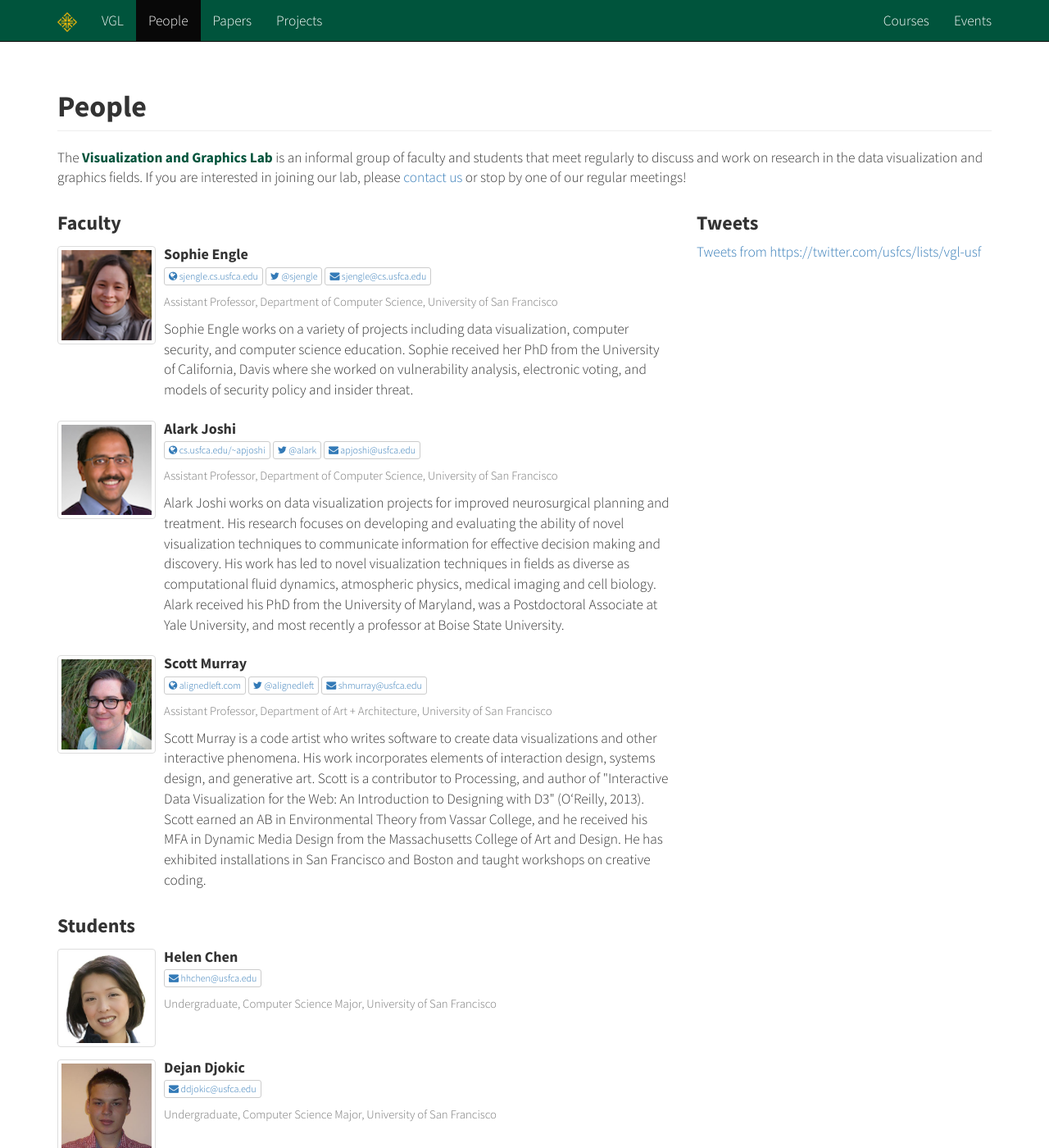
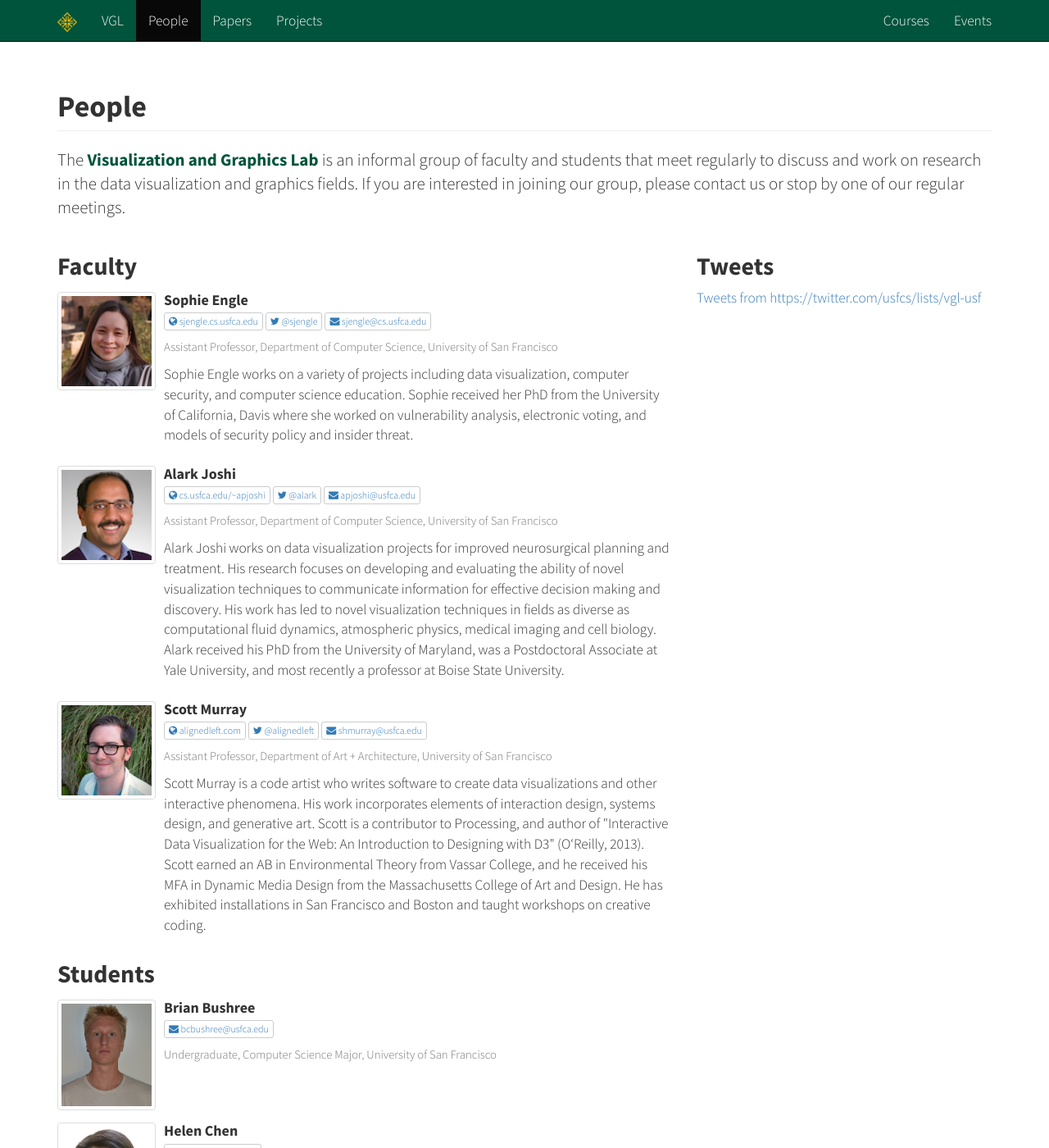
Before and after one commit to usfvgl/usfvgl.github.io, a Jekyll site: the page built from people/index.html, in a window 1280 px wide and 1400 px high. Shown: the whole window at 82% size. Built offline with Jekyll 4.4.1, drawn with Linux system fonts in a browser that asks for light colours; nearby versions of some CDN libraries; comment, search, counter and statistics services are not loaded; some of the changed text lies outside the part shown.

Commit message:
Adding new students.

```diff
--- a/_data/people.yml
+++ b/_data/people.yml
@@ -1,5 +1,4 @@
 ---
-
 # All icons are Font Awesome icons. See a list at:
 # https://fortawesome.github.io/Font-Awesome/icons/
 
@@ -16,6 +15,7 @@
 #     link: [link to website]
 #     icon: [fontawesome icon]
 
+#############################
 faculty:
   - first: 'Alark'
     last : 'Joshi'
@@ -45,6 +45,7 @@
       - name: 'apjoshi@usfca.edu'
         link: 'mailto:apjoshi@usfca.edu'
         icon: 'fa-envelope'
+
   - first: 'Sophie'
     last : 'Engle'
     image: 'engle.png'
@@ -68,6 +69,7 @@
       - name: 'sjengle@cs.usfca.edu'
         link: 'mailto:sjengle@cs.usfca.edu'
         icon: 'fa-envelope'
+
   - first: 'Scott'
     last : 'Murray'
     image: 'murray.jpg'
@@ -97,6 +99,7 @@
         link: 'mailto:shmurray@usfca.edu'
         icon: 'fa-envelope'
 
+#############################
 students:
   - first: 'Dejan'
     last : 'Djokic'
@@ -109,6 +112,7 @@
       - name: 'ddjokic@usfca.edu'
         link: 'mailto:ddjokic@usfca.edu'
         icon: 'fa-envelope'
+
   - first: 'Helen'
     last : 'Chen'
     image: 'chen.jpg'
@@ -120,3 +124,27 @@
       - name: 'hhchen@usfca.edu'
         link: 'mailto:hhchen@usfca.edu'
         icon: 'fa-envelope'
+
+  - first: 'Brian'
+    last : 'Bushree'
+    image: 'bushree.jpg'
+    title:
+      - 'Undergraduate'
+      - 'Computer Science Major'
+      - 'University of San Francisco'
+    links:
+      - name: 'bcbushree@usfca.edu'
+        link: 'mailto:bcbushree@usfca.edu'
+        icon: 'fa-envelope'
+
+  - first: 'Rubin'
+    last : 'Trailor'
+    image: 'trailor.jpg'
+    title:
+      - 'Undergraduate'
+      - 'Computer Science Major'
+      - 'University of San Francisco'
+    links:
+      - name: 'rmtrailor@usfca.edu'
+        link: 'mailto:rmtrailor@usfca.edu'
+        icon: 'fa-envelope'
--- a/people/index.html
+++ b/people/index.html
@@ -3,23 +3,23 @@
 title: People
 ---
 
-<p>The <strong class="usf-green">Visualization and Graphics Lab</strong> is an informal group of faculty and students that meet regularly to discuss and work on research in the data visualization and graphics fields. If you are interested in joining our lab, please <a href="{{ site.github.url }}/contact/">contact us</a> or stop by one of our regular meetings!</p>
+<p class="lead">The <strong class="usf-green">Visualization and Graphics Lab</strong> is an informal group of faculty and students that meet regularly to discuss and work on research in the data visualization and graphics fields. If you are interested in joining our group, please contact us or stop by one of our regular meetings.</p>
 
 <div class="row">
 <div class="col-md-8">
 
-<h3>Faculty</h3>
+<h2>Faculty</h2>
 
 {% include people.html data=site.data.people.faculty %}
 
-<h3>Students</h3>
+<h2>Students</h2>
 
 {% include people.html data=site.data.people.students %}
 
 </div>
 
 <div class="col-md-4">
-<h3>Tweets</h3>
+<h2>Tweets</h2>
 
 <a class="twitter-timeline" href="https://twitter.com/usfcs/lists/vgl-usf" data-widget-id="667875377444884480">Tweets from https://twitter.com/usfcs/lists/vgl-usf</a> <script>!function(d,s,id){var js,fjs=d.getElementsByTagName(s)[0],p=/^http:/.test(d.location)?'http':'https';if(!d.getElementById(id)){js=d.createElement(s);js.id=id;js.src=p+"://platform.twitter.com/widgets.js";fjs.parentNode.insertBefore(js,fjs);}}(document,"script","twitter-wjs");</script>
 </div>
```
Also changed, not shown: images/bushree.jpg (added), images/trailor.jpg (added).
